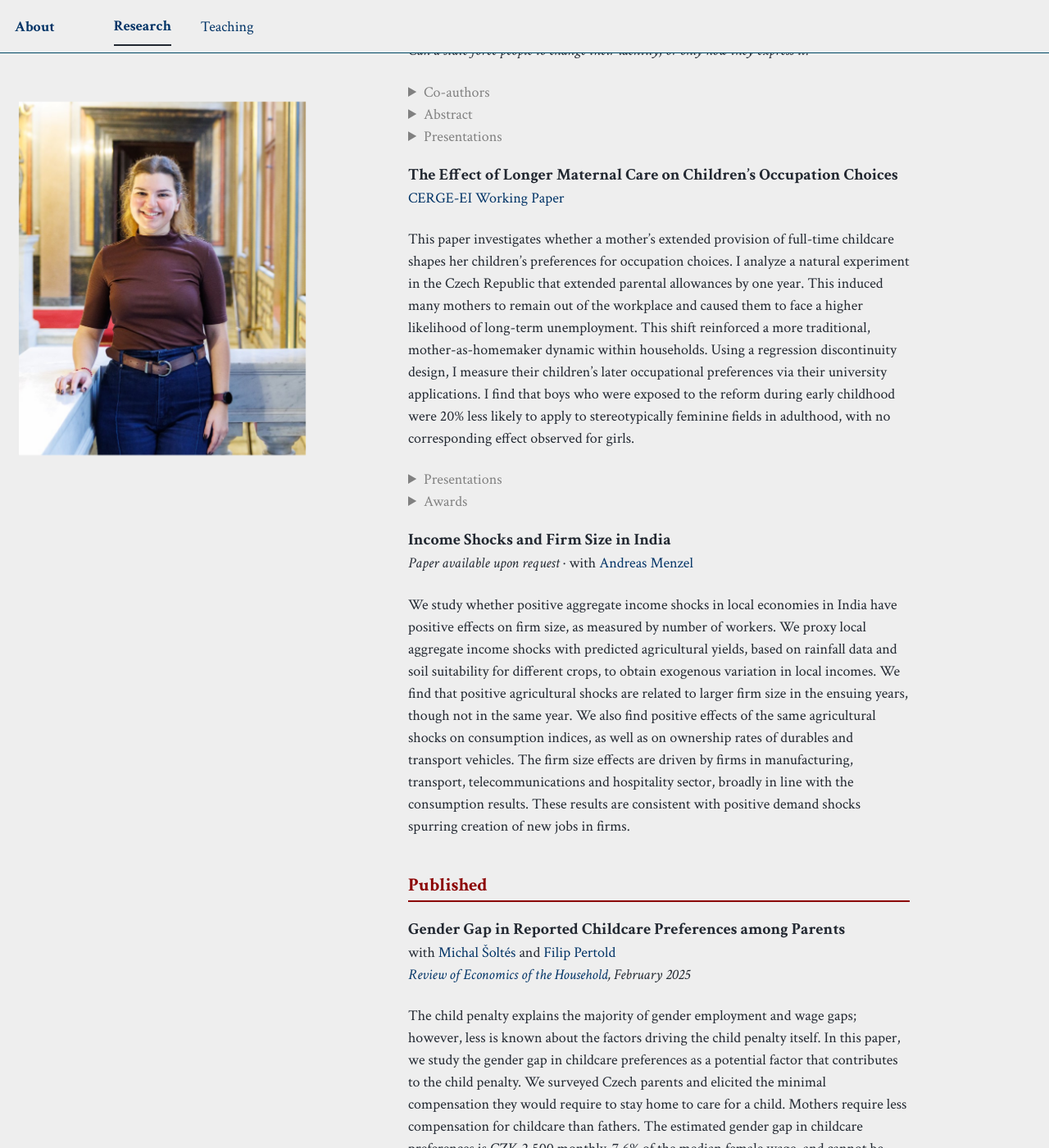
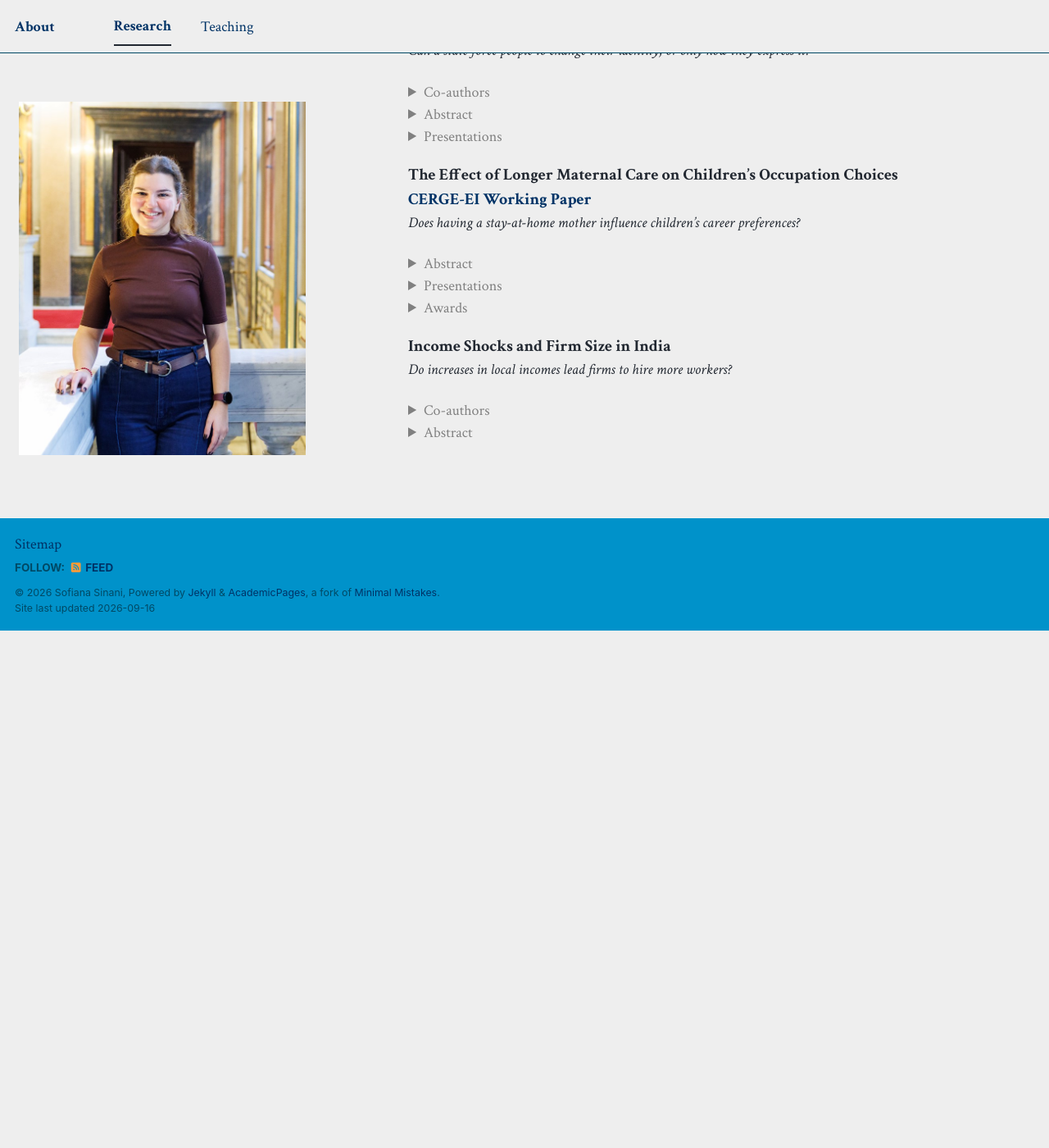
Before and after one commit to sofianasinani/sofianasinani.github.io, a Jekyll site: the page built from _publications/publications.md, in a window 1280 px wide and 1400 px high, scrolled down 238 px. Shown: the whole window at 82% size. Built offline with Jekyll 4.4.1, drawn with Linux system fonts in a browser that asks for light colours; a script bundle is joined from its source files by our own code; library files that are not in the unit come from our copies; after the commit the page ends 1007 px from its top, so only the background shows below that; some of the changed text lies outside the part shown.

Commit message:
Update publications.md

```diff
--- a/_publications/publications.md
+++ b/_publications/publications.md
@@ -32,12 +32,15 @@ author_profile: true
 
 <div style="margin-top: 15px;"></div>
 
-<span style="font-weight: bold; font-size: 20px;">The Effect of Longer Maternal Care on Children's Occupation Choices</span>
+<span style="font-weight: bold; font-size: 20px;">The Effect of Longer Maternal Care on Children's Occupation Choices [CERGE-EI Working Paper](http://cerge-ei.cz/pdf/wp/Wp812.pdf)</span>
 <br>
-[CERGE-EI Working Paper](http://cerge-ei.cz/pdf/wp/Wp812.pdf)
+*Does having a stay-at-home mother influence children’s career preferences?*
 <br>
 
+<details>
+<summary style="color: grey; cursor: pointer;">Abstract</summary>
 This paper investigates whether a mother's extended provision of full-time childcare shapes her children's preferences for occupation choices. I analyze a natural experiment in the Czech Republic that extended parental allowances by one year. This induced many mothers to remain out of the workplace and caused them to face a higher likelihood of long-term unemployment. This shift reinforced a more traditional, mother-as-homemaker dynamic within households. Using a regression discontinuity design, I measure their children's later occupational preferences via their university applications. I find that boys who were exposed to the reform during early childhood were 20% less likely to apply to stereotypically feminine fields in adulthood, with no corresponding effect observed for girls.
+</details>
 
 <details>
 <summary style="color: grey; cursor: pointer;">Presentations</summary>
@@ -56,16 +59,36 @@ This paper investigates whether a mother's extended provision of full-time child
 <div style="margin-top: 15px;"></div>
 <span style="font-weight: bold; font-size: 20px;">Income Shocks and Firm Size in India</span>
 <br>
-*Paper available upon request* · with [Andreas Menzel](https://sites.google.com/view/andreasmenzel/home)
+*Do increases in local incomes lead firms to hire more workers?*
 
+<details>
+  <summary style="color: grey; cursor: pointer;">Co-authors</summary>
+  <p>
+    <a href="https://sites.google.com/view/andreasmenzel/home/">Andreas Menzel</a>
+  </p>
+</details>
+
+<details>
+<summary style="color: grey; cursor: pointer;">Abstract</summary>
 We study whether positive aggregate income shocks in local economies in India have positive effects on firm size, as measured by number of workers. We proxy local aggregate income shocks with predicted agricultural yields, based on rainfall data and soil suitability for different crops, to obtain exogenous variation in local incomes. We find that positive agricultural shocks are related to larger firm size in the ensuing years, though not in the same year. We also find positive effects of the same agricultural shocks on consumption indices, as well as on ownership rates of durables and transport vehicles. The firm size effects are driven by firms in manufacturing, transport, telecommunications and hospitality sector, broadly in line with the consumption results. These results are consistent with positive demand shocks spurring creation of new jobs in firms.
+<details>
 
 <h2 style="color: #8B0000; border-bottom: 2px solid #8B0000; padding-bottom: 5px;">Published</h2>
 
 <span style="font-weight: bold; font-size: 20px;">Gender Gap in Reported Childcare Preferences among Parents</span>
-<br>
-with [Michal Šoltés](https://sites.google.com/view/msoltes/home) and [Filip Pertold](https://sites.google.com/site/fpertold/)
-<br>
 *[Review of Economics of the Household](https://link.springer.com/journal/11150), February 2025*
+*Do mothers and fathers differ in their willingness to stay home to care for their children?*
 
+<details>
+  <summary style="color: grey; cursor: pointer;">Co-authors</summary>
+  <p>
+    <a href="[http://www.giorcellimichela.com/](https://sites.google.com/site/fpertold/)">Filip Pertold</a>
+    and
+    <a href="[https://sites.google.com/site/enkehavari](https://sites.google.com/view/msoltes/home)/">Michal Šoltés</a>
+  </p>
+</details>
+
+<details>
+<summary style="color: grey; cursor: pointer;">Abstract</summary>
 The child penalty explains the majority of gender employment and wage gaps; however, less is known about the factors driving the child penalty itself. In this paper, we study the gender gap in childcare preferences as a potential factor that contributes to the child penalty. We surveyed Czech parents and elicited the minimal compensation they would require to stay home to care for a child. Mothers require less compensation for childcare than fathers. The estimated gender gap in childcare preferences is CZK 2,500 monthly, 7.6% of the median female wage, and cannot be explained by differences in labor market opportunities or prosocial motives to care for a family member.
+<details>
```
